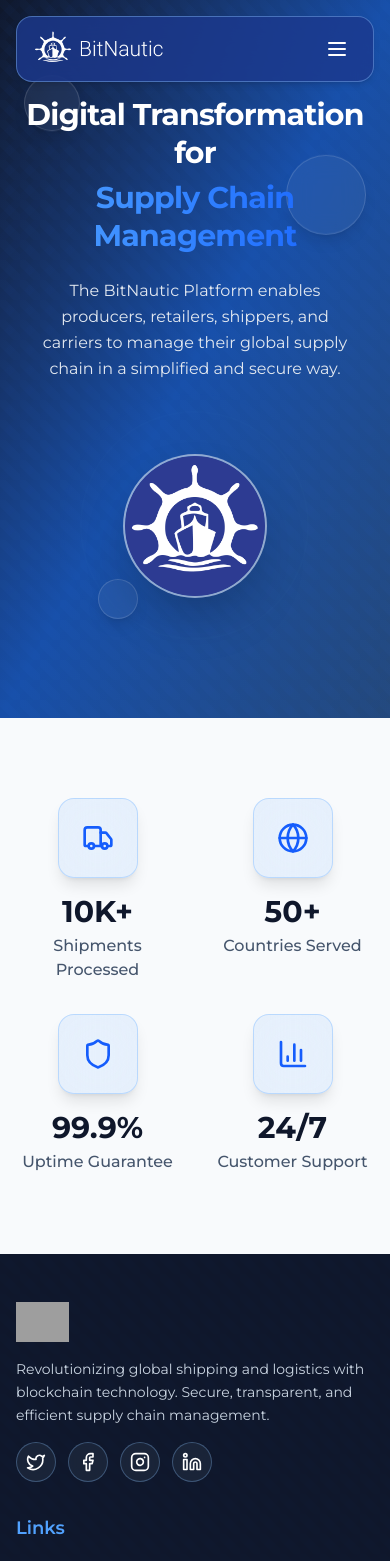
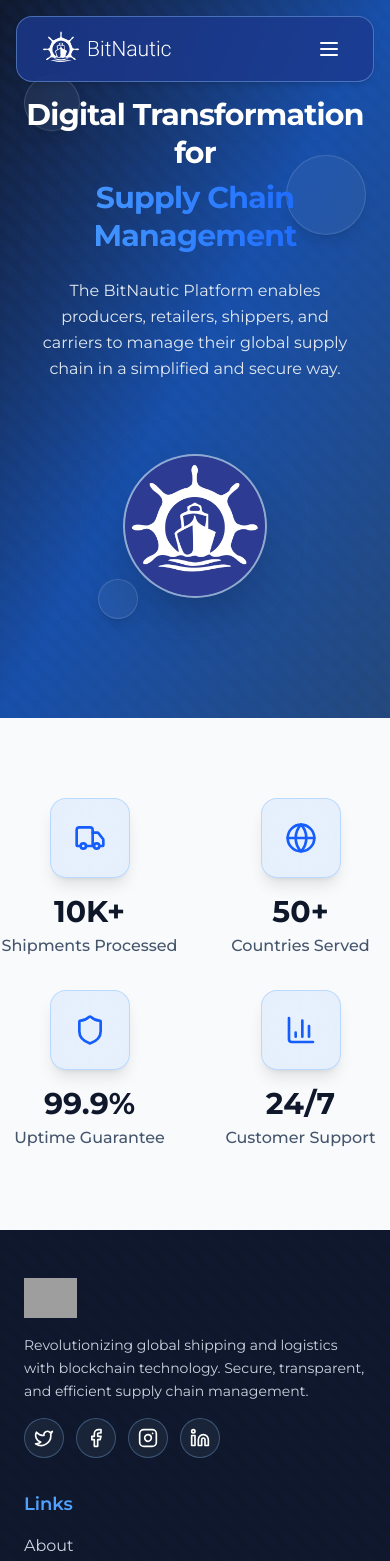
Before and after one commit to rohit-lagom/bitnautic, a Next.js app: page / in a window 390 px wide. Shown: the top 1561 px of the page. Built offline with nearby package versions, Linux system fonts and the light colour scheme; grey boxes are pictures that could not be loaded.

Commit message:
feat (Home):  fix padding for all home compoennts

```diff
--- a/src/app/home/Hero.jsx
+++ b/src/app/home/Hero.jsx
@@ -26,7 +26,7 @@ export default function Hero() {
       />
 
       {/* Content Container */}
-      <div className="relative z-10 max-w-7xl mx-auto w-full px-4 sm:px-6 lg:px-8 py-24 sm:py-32 text-center">
+      <div className="relative z-10 max-w-7xl mx-auto w-full px-6 py-24 sm:py-32 text-center">
         {/* Headings and Subtext */}
         <motion.div
           initial={{ opacity: 0, y: 40 }}
--- a/src/app/home/Stats.jsx
+++ b/src/app/home/Stats.jsx
@@ -18,7 +18,7 @@ const stats = [
 export default function Stats() {
   return (
     <section className="py-20 bg-slate-50">
-      <div className="max-w-7xl mx-auto px-4 sm:px-6 lg:px-8">
+      <div className="max-w-7xl mx-auto p6-4 ">
         <div className="grid grid-cols-2 md:grid-cols-4 gap-8">
           {stats.map((stat, index) => (
             <motion.div
--- a/src/components/Footer.jsx
+++ b/src/components/Footer.jsx
@@ -32,7 +32,7 @@ export default function Footer() {
     <footer className="bg-slate-900 text-white relative overflow-hidden">
       <div className="absolute inset-0 bg-[linear-gradient(45deg,transparent_35%,rgba(59,130,246,0.1)_35%,rgba(59,130,246,0.1)_65%,transparent_65%),linear-gradient(-45deg,transparent_35%,rgba(30,64,175,0.1)_35%,rgba(30,64,175,0.1)_65%,transparent_65%)] bg-[length:20px_20px] opacity-10"></div>
 
-      <div className="relative z-10 max-w-7xl mx-auto px-4 sm:px-6 lg:px-8 py-12">
+      <div className="relative z-10 max-w-7xl mx-auto px-6 py-12">
         <div className="grid grid-cols-1 md:grid-cols-2 lg:grid-cols-4 gap-8">
           <div className="space-y-4">
             <Link href="/" className="flex items-center space-x-2">
--- a/src/components/Header.jsx
+++ b/src/components/Header.jsx
@@ -19,7 +19,7 @@ export default function Header() {
   return (
     <header className="absolute top-4 z-50 w-full">
       <div className="mx-4 lg:mx-auto max-w-7xl rounded-2xl bg-blue-900/80 backdrop-blur-xl border border-blue-300/40 shadow-md transition-all duration-500">
-        <div className="flex justify-between items-center h-16 lg:h-20 px-4 sm:px-6">
+        <div className="flex justify-between items-center h-16 lg:h-20 px-6">
           <Link href="/" className="relative z-10 flex items-center space-x-3">
             <Image
               src="/assets/logo/WhiteLogoFull.png"
```
